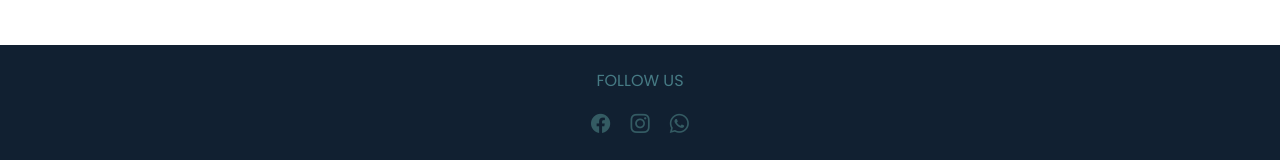
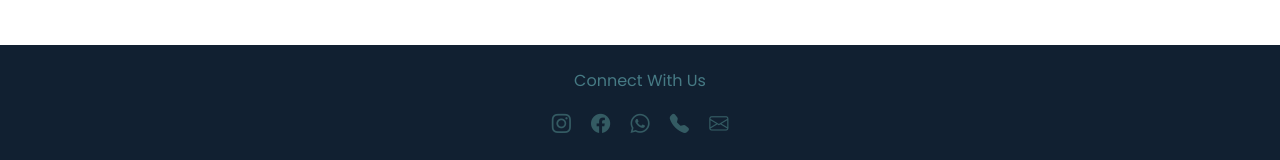
Before and after one commit to roshanpadhi/coladventures, a plain HTML site: page index.html in a window 1280 px wide. Shown: the part 1434-1594 px from the top of the page. Drawn offline with nearby package versions, Linux system fonts and the light colour scheme.

Commit message:
Update index.html

```diff
--- a/index.html
+++ b/index.html
@@ -76,10 +76,12 @@
 
 
     <div class="container-fluid pt-4 container-social">
-      <p class="fu">FOLLOW US</p>
+      <p class="fu">Connect With Us</p>
+      <a class="bi bi-instagram px-2" target="_blank" href="https://www.instagram.com"></a>
       <a class="bi bi-facebook px-2" target="_blank" href="https://www.facebook.com"></a>
-      <a class="bi bi-instagram px-2" target="_blank" href="https://www.instagram.com"></a>
       <a class="bi bi-whatsapp px-2" target="_blank" href="https://api.whatsapp.com/send?phone=918093446021&text=Hello%21%20"></a>
+      <a class="bi bi-telephone-fill px-2" href="tel:8093446021"></a>
+      <a class="bi bi-envelope px-2" href="mailto:info.coladventures@gmail.com"></a>
     </div>
 
     <hr class="mt-4 hr2">
```
